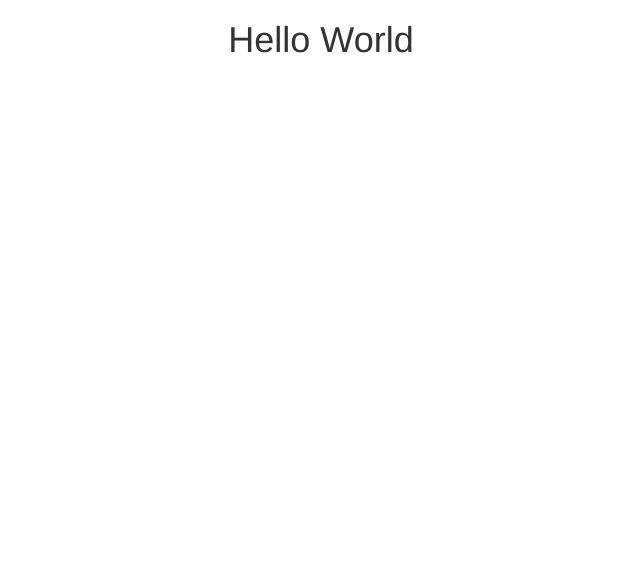
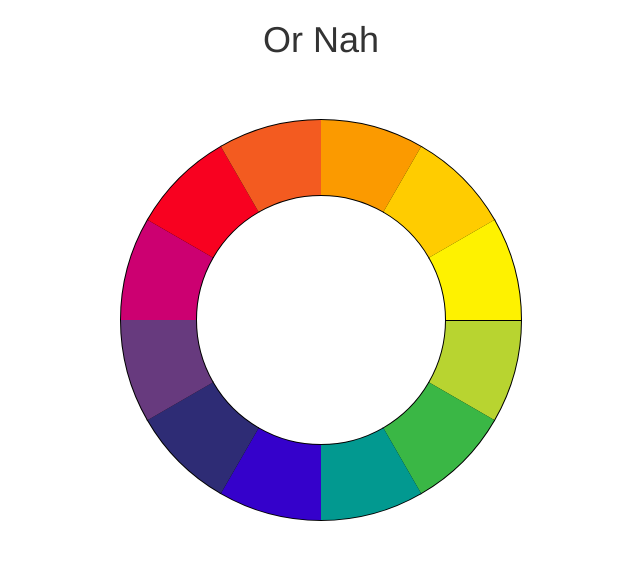
Before and after one commit to JamieChung/OrNah, a plain HTML site: page index.html in a window 1280 px wide. Shown: the whole page, without its empty margins (319-959 px from the left). Drawn offline with nearby package versions, Linux system fonts and the light colour scheme.

Commit message:
Initial wheel

```diff
--- a/assets/script.js
+++ b/assets/script.js
@@ -0,0 +1,40 @@
+$(document).ready(function(){
+  drawRouletteWheel();
+})
+
+var colors = ["#B8D430", "#3AB745", "#029990", "#3501CB",
+                 "#2E2C75", "#673A7E", "#CC0071", "#F80120",
+                 "#F35B20", "#FB9A00", "#FFCC00", "#FEF200"];
+
+var startAngle = 0;
+var ctx;
+var numberOfSlices = 12;
+var arc = (2 * Math.PI) / numberOfSlices;
+
+function drawRouletteWheel() {
+  var canvas = document.getElementById("canvas");
+  if (canvas.getContext) {
+    var outsideRadius = 200;
+    var insideRadius = 125;
+
+    ctx = canvas.getContext("2d");
+    ctx.clearRect(0,0,canvas.width,canvas.height);
+    var origin = Math.floor(canvas.width / 2);
+
+    ctx.strokeStyle = "black";
+    ctx.lineWidth = 2;
+
+    for(var i = 0; i < numberOfSlices; i++) {
+      var angle = startAngle + i * arc;
+      ctx.fillStyle = colors[i];
+
+      ctx.beginPath();
+
+      // 250 is center of the 500x500 square
+      ctx.arc(origin, origin, outsideRadius, angle, angle + arc, false);
+      ctx.arc(origin, origin, insideRadius, angle + arc, angle, true);
+      ctx.stroke();
+      ctx.fill();
+    }
+  }
+}
--- a/assets/style.css
+++ b/assets/style.css
@@ -0,0 +1,6 @@
+#canvas {
+  width: 500px;
+  height: 500px;
+  margin: 0 auto;
+  display: block;
+}
--- a/index.html
+++ b/index.html
@@ -8,6 +8,7 @@
 
     <!-- Bootstrap CSS -->
     <link href="//netdna.bootstrapcdn.com/bootstrap/3.1.1/css/bootstrap.min.css" rel="stylesheet">
+    <link href="assets/style.css" rel="stylesheet">
 
     <!-- HTML5 Shim and Respond.js IE8 support of HTML5 elements and media queries -->
     <!-- WARNING: Respond.js doesn't work if you view the page via file:// -->
@@ -17,11 +18,13 @@
     <![endif]-->
   </head>
   <body>
-    <h1 class="text-center">Hello World</h1>
+    <h1 class="text-center">Or Nah</h1>
+    <canvas id="canvas" width="500" height="500"></canvas>
 
     <!-- jQuery -->
     <script src="//code.jquery.com/jquery.js"></script>
     <!-- Bootstrap JavaScript -->
     <script src="//netdna.bootstrapcdn.com/bootstrap/3.1.1/js/bootstrap.min.js"></script>
+    <script src="assets/script.js"></script>
   </body>
 </html>
```
